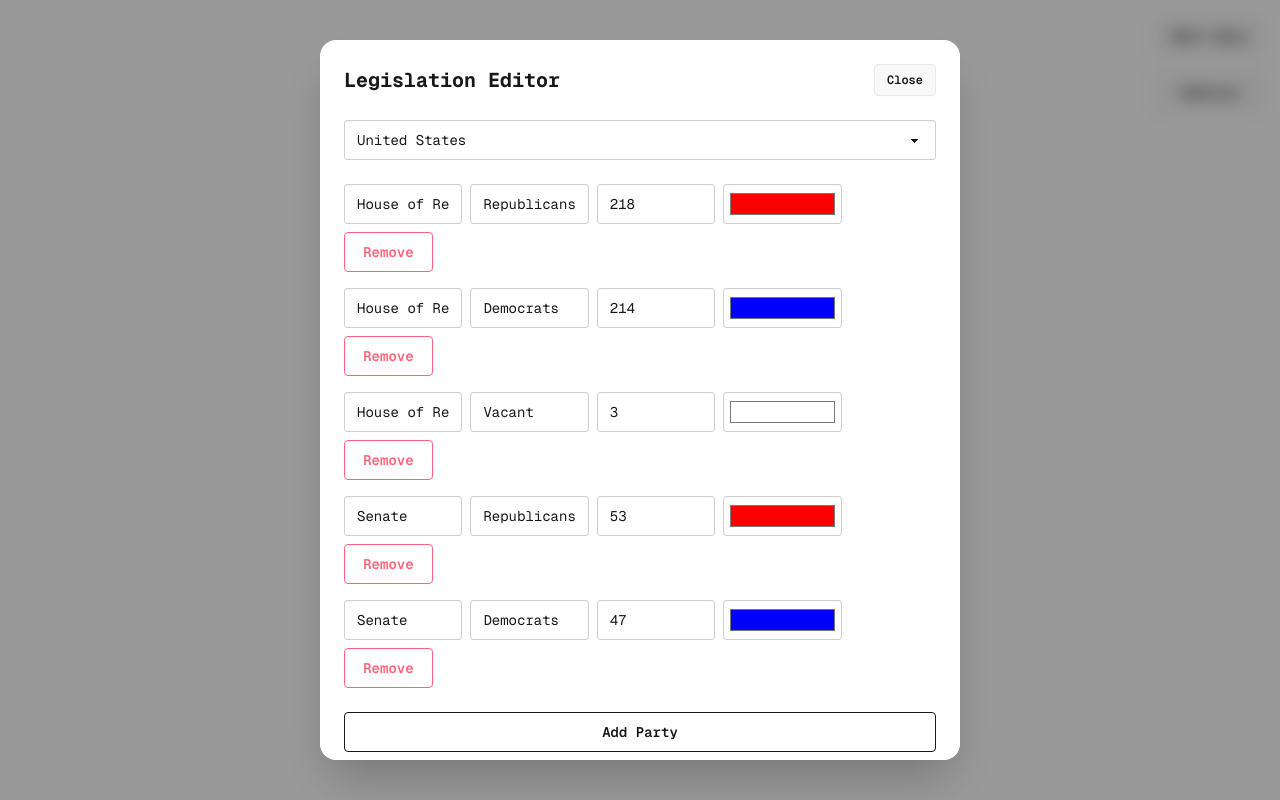
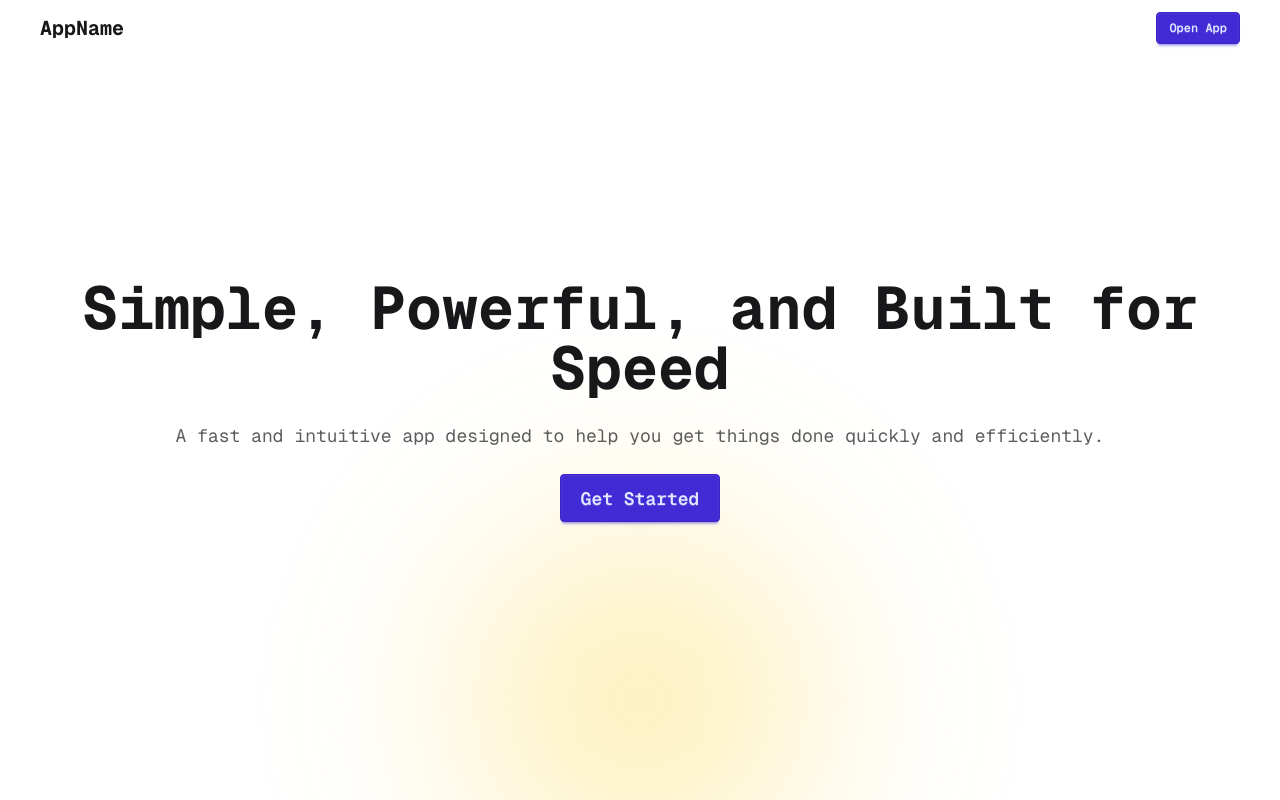
Before and after one commit to hieudoanm/legislation, a Next.js app in the folder packages/app/: page / in a window 1280 px wide. Shown: the top 800 px of the page. Built offline with nearby package versions, Linux system fonts and the light colour scheme.

Commit message:
set up landing page

```diff
--- a/packages/app/src/pages/index.tsx
+++ b/packages/app/src/pages/index.tsx
@@ -1,262 +1,83 @@
-import { COUNTRIES } from '@legislation/data/countries';
+import {
+  LandingContent,
+  LandingTemplate,
+} from '@legislation/templates/LandingTemplate';
 import { NextPage } from 'next';
-import { useMemo, useState } from 'react';
 
-type Legislation = {
-  chamber: string;
-  party: string;
-  members: number;
-  color: string;
+const content: LandingContent = {
+  navbar: {
+    title: 'AppName',
+    buttonText: 'Open App',
+    buttonHref: '/app',
+  },
+  hero: {
+    title: 'Simple, Powerful, and Built for Speed',
+    tagline:
+      'A fast and intuitive app designed to help you get things done quickly and efficiently.',
+    buttonText: 'Get Started',
+    buttonHref: '/app',
+  },
+  features: {
+    title: 'Features',
+    items: [
+      {
+        id: 'fast',
+        emoji: '⚡',
+        title: 'Fast and Responsive',
+        description:
+          'Enjoy a smooth and responsive experience designed for speed and efficiency.',
+      },
+      {
+        id: 'easy',
+        emoji: '✨',
+        title: 'Easy to Use',
+        description:
+          'Clean and intuitive design that lets you focus on what matters most.',
+      },
+      {
+        id: 'powerful',
+        emoji: '🧰',
+        title: 'Powerful Tools',
+        description:
+          'Packed with useful features to help you work smarter and more effectively.',
+      },
+      {
+        id: 'privacy',
+        emoji: '🔒',
+        title: 'Privacy First',
+        description:
+          'Your data stays in your control with privacy-focused design and secure processing.',
+      },
+      {
+        id: 'accessible',
+        emoji: '🌐',
+        title: 'Accessible Anywhere',
+        description:
+          'Use the app from any modern browser on desktop, tablet, or mobile.',
+      },
+      {
+        id: 'lightweight',
+        emoji: '📦',
+        title: 'Lightweight',
+        description:
+          'Minimal dependencies and optimized performance for a fast loading experience.',
+      },
+    ],
+  },
+  cta: {
+    title: 'Ready to Get Started?',
+    description:
+      'Open the app and start using it instantly. No signup required.',
+    buttonText: 'Open App',
+    buttonHref: '/app',
+  },
+  footer: {
+    name: 'AppName',
+  },
 };
 
-/* ---------------- Divisors ---------------- */
-
-const getDivisorPairs = (n: number) => {
-  const pairs: [number, number][] = [];
-
-  for (let i = 1; i * i <= n; i++) {
-    if (n % i === 0) {
-      pairs.push([i, n / i]);
-    }
-  }
-
-  return pairs;
-};
-
-/* ---------------- Page ---------------- */
-
 const HomePage: NextPage = () => {
-  const [country, setCountry] = useState<string>('United States');
-  const [isOpen, setIsOpen] = useState<boolean>(true);
-
-  const [parties, setParties] = useState<Legislation[]>([
-    {
-      chamber: 'House of Representatives',
-      party: 'Republicans',
-      members: 218,
-      color: '#FF0000',
-    },
-    {
-      chamber: 'House of Representatives',
-      party: 'Democrats',
-      members: 214,
-      color: '#0000FF',
-    },
-    {
-      chamber: 'House of Representatives',
-      party: 'Vacant',
-      members: 3,
-      color: '#ffffff',
-    },
-    { chamber: 'Senate', party: 'Republicans', members: 53, color: '#FF0000' },
-    { chamber: 'Senate', party: 'Democrats', members: 47, color: '#0000FF' },
-  ]);
-
-  /* ---------------- Derived ---------------- */
-
-  const chambers: Set<string> = useMemo(
-    () => new Set(parties.map((p) => p.chamber)),
-    [parties]
-  );
-
-  const membersByChambers = useMemo(
-    () =>
-      Array.from(chambers).map((chamber) => {
-        const partiesByChamber: Legislation[] = parties.filter(
-          (p) => p.chamber === chamber
-        );
-
-        const totalMembers = partiesByChamber.reduce(
-          (sum, p) => sum + p.members,
-          0
-        );
-
-        const majorityThreshold = Math.floor(totalMembers / 2);
-
-        return {
-          chamber,
-          parties: partiesByChamber,
-          totalMembers,
-          majorityThreshold,
-        };
-      }),
-    [parties, chambers]
-  );
-
-  /* ---------------- UI ---------------- */
-
-  return (
-    <main className="relative flex h-screen w-screen overflow-hidden">
-      {/* ---------------- Modal Toggle ---------------- */}
-      <div className="absolute top-4 right-4 z-40 flex flex-col gap-4">
-        <button type="button" className="btn" onClick={() => setIsOpen(true)}>
-          Edit Data
-        </button>
-        <button type="button" className="btn" onClick={() => {}}>
-          Capture
-        </button>
-      </div>
-
-      {/* ---------------- Modal ---------------- */}
-      {isOpen && (
-        <div className="fixed inset-0 z-50 flex items-center justify-center bg-black/40 backdrop-blur-sm">
-          <div className="bg-base-100 max-h-[90vh] w-full max-w-[50vw] overflow-y-auto rounded-2xl p-6 shadow-2xl">
-            {/* Header */}
-            <div className="mb-6 flex items-center justify-between">
-              <h2 className="text-xl font-bold">Legislation Editor</h2>
-              <button className="btn btn-sm" onClick={() => setIsOpen(false)}>
-                Close
-              </button>
-            </div>
-
-            {/* Country */}
-            <select
-              className="select select-bordered mb-6 w-full"
-              value={country}
-              onChange={(e) => setCountry(e.target.value)}>
-              <option value="">Select Country</option>
-              {COUNTRIES.map((country) => (
-                <option key={country} value={country}>
-                  {country}
-                </option>
-              ))}
-            </select>
-
-            {/* Parties */}
-            <div className="flex flex-col gap-4">
-              {parties.map(({ chamber, party, members, color }, index) => (
-                <div key={index} className="flex flex-wrap gap-2">
-                  <input
-                    className="input input-bordered w-[20%]"
-                    placeholder="Chamber"
-                    value={chamber}
-                    onChange={(e) => {
-                      setParties((prev) =>
-                        prev.map((p, i) =>
-                          i === index ? { ...p, chamber: e.target.value } : p
-                        )
-                      );
-                    }}
-                  />
-
-                  <input
-                    className="input input-bordered w-[20%]"
-                    placeholder="Party"
-                    value={party}
-                    onChange={(e) => {
-                      setParties((prev) =>
-                        prev.map((p, i) =>
-                          i === index ? { ...p, party: e.target.value } : p
-                        )
-                      );
-                    }}
-                  />
-
-                  <input
-                    type="number"
-                    className="input input-bordered w-[20%]"
-                    placeholder="Members"
-                    value={members}
-                    onChange={(e) => {
-                      setParties((prev) =>
-                        prev.map((p, i) =>
-                          i === index
-                            ? { ...p, members: Number(e.target.value) }
-                            : p
-                        )
-                      );
-                    }}
-                  />
-
-                  <input
-                    type="color"
-                    className="input input-bordered w-[20%] p-1"
-                    value={color}
-                    onChange={(e) => {
-                      setParties((prev) =>
-                        prev.map((p, i) =>
-                          i === index ? { ...p, color: e.target.value } : p
-                        )
-                      );
-                    }}
-                  />
-
-                  <button
-                    className="btn btn-error btn-outline w-[15%]"
-                    onClick={() => {
-                      setParties((prev) => prev.filter((_, i) => i !== index));
-                    }}>
-                    Remove
-                  </button>
-                </div>
-              ))}
-
-              <button
-                className="btn btn-outline mt-2"
-                onClick={() => {
-                  setParties((prev) => [
-                    ...prev,
-                    { chamber: '', party: '', members: 0, color: '#ffffff' },
-                  ]);
-                }}>
-                Add Party
-              </button>
-            </div>
-          </div>
-        </div>
-      )}
-
-      {/* ---------------- Visualization ---------------- */}
-      <section className="flex flex-1 items-center justify-center p-8">
-        <div className="flex flex-col gap-8">
-          <div className="text-center text-2xl font-bold">{country}</div>
-
-          {membersByChambers.map(
-            ({ chamber, parties, totalMembers, majorityThreshold }) => {
-              const pairs = getDivisorPairs(totalMembers);
-              const lastPair = pairs.at(-1) ?? [];
-              const rows = lastPair?.[0] ?? 1;
-
-              let runningIndex = 0;
-
-              return (
-                <div key={chamber} className="flex flex-col gap-4">
-                  <div className="text-center text-lg font-bold">
-                    {chamber} ({totalMembers})
-                  </div>
-
-                  <div
-                    className="grid grid-flow-col gap-1"
-                    style={{
-                      gridTemplateRows: `repeat(${rows}, 1fr)`,
-                    }}>
-                    {parties.map(({ party, color, members }) => (
-                      <div key={party} className="contents">
-                        {Array.from({ length: members }).map((_, i) => {
-                          const index = runningIndex++;
-
-                          return (
-                            <div
-                              key={`${party}-${i}`}
-                              className="relative mx-auto h-3 w-3 rounded-full"
-                              style={{ backgroundColor: color }}>
-                              {index === majorityThreshold && (
-                                <span className="absolute inset-0 animate-ping rounded-full bg-current opacity-50" />
-                              )}
-                            </div>
-                          );
-                        })}
-                      </div>
-                    ))}
-                  </div>
-                </div>
-              );
-            }
-          )}
-        </div>
-      </section>
-    </main>
-  );
+  return <LandingTemplate content={content} />;
 };
 
 export default HomePage;
```
Also changed, not shown: 6 other files (tests, documents, lock files or other folders).
